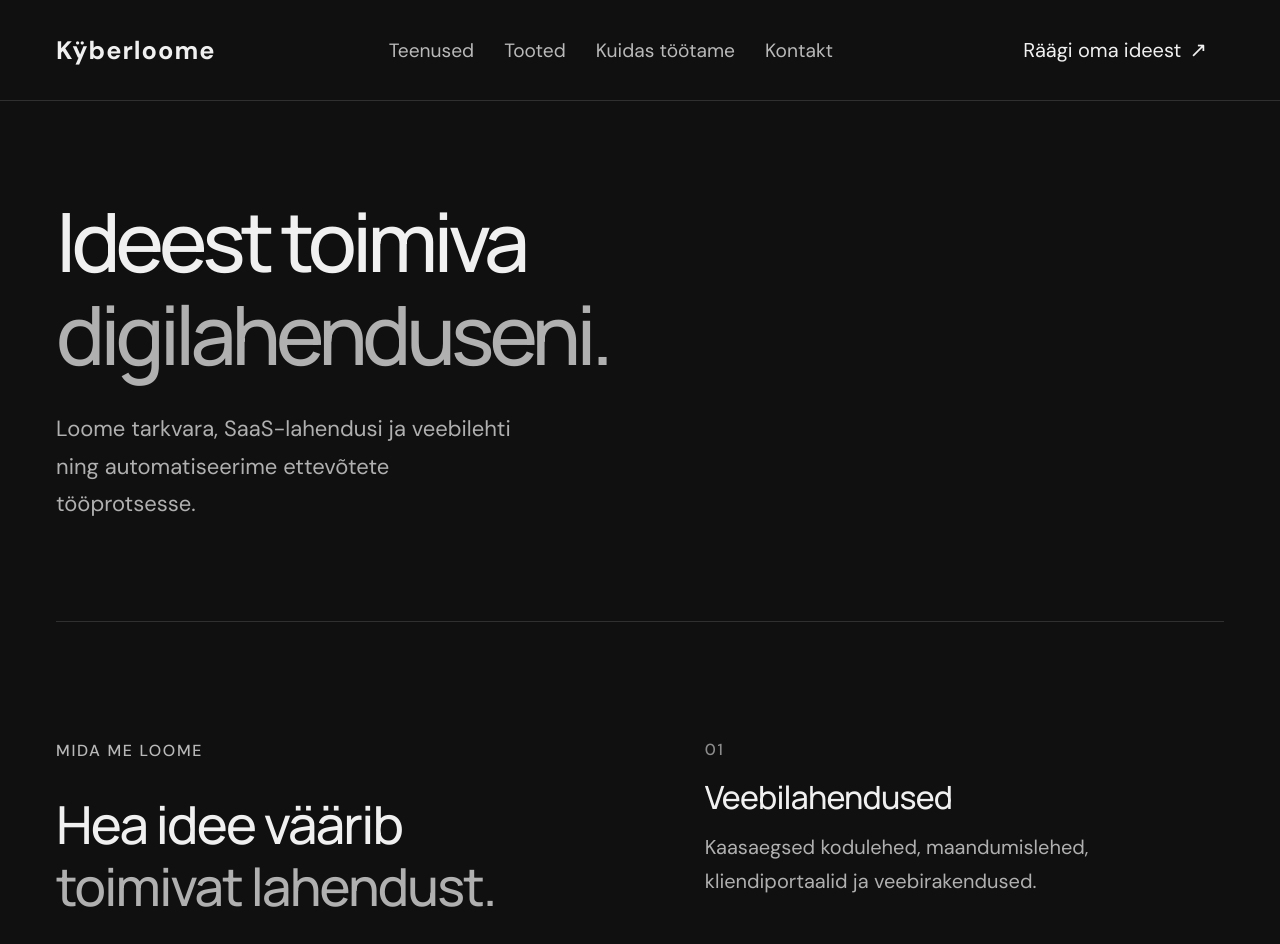
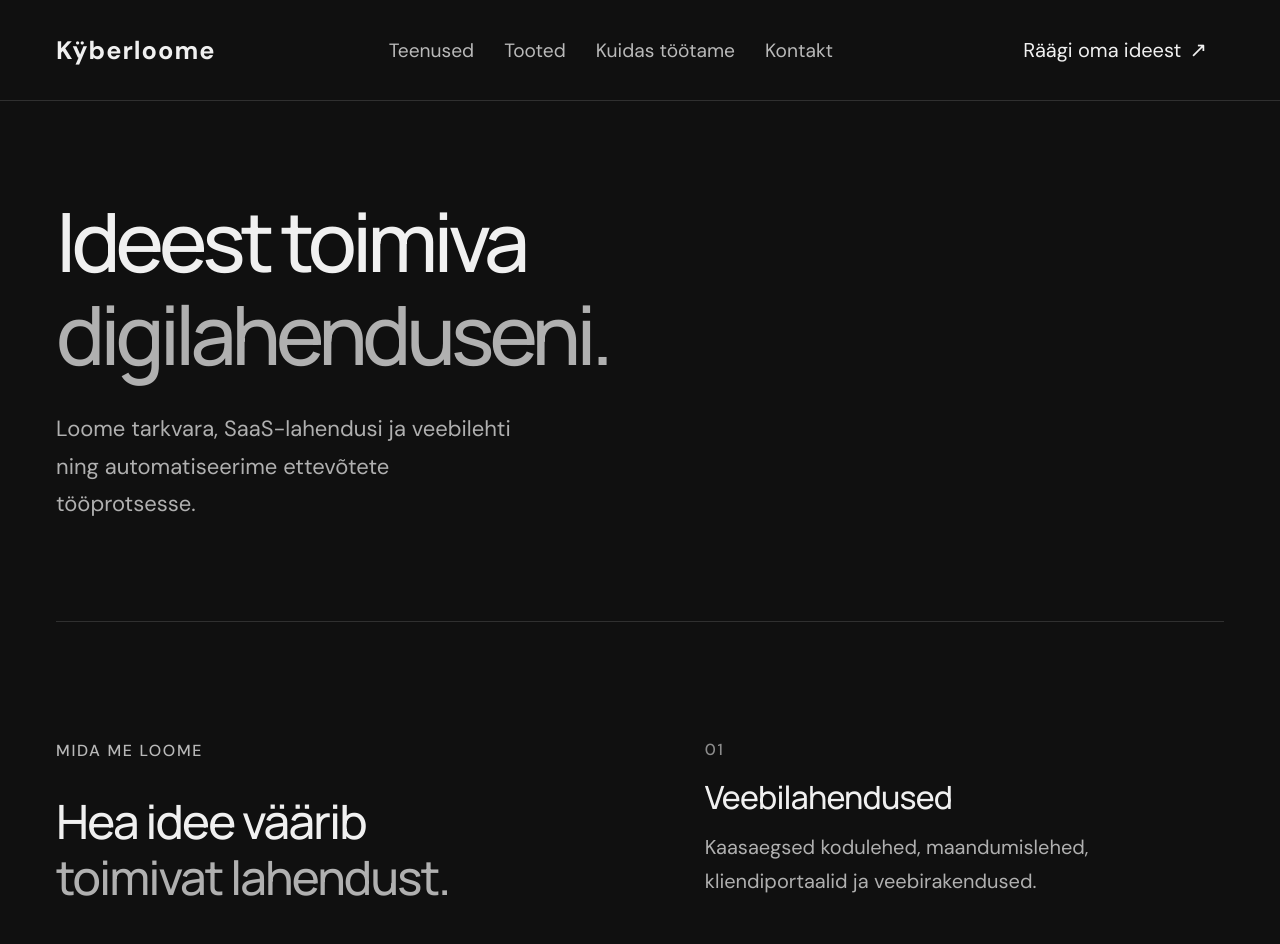
Before and after one commit to LauRRaud/Kyberloome, a Next.js app: page / in a window 1280 px wide. Shown: the top 944 px of the page. Built offline with nearby package versions, Linux system fonts and the light colour scheme.

Commit message:
Calm secondary heading scale

```diff
--- a/app/globals.css
+++ b/app/globals.css
@@ -202,3 +202,8 @@ nav{font-size:clamp(16px,1.5vw,22px)}
 .product-link{justify-content:space-between;gap:0;white-space:nowrap}
 .form-bottom .button{gap:0}
 @media (max-width:760px){.product-link{gap:0}.form-bottom .button{gap:0}}
+
+/* Keep the hero as the strongest typographic moment and calm the later headings. */
+.section h2{font-size:clamp(32px,3.7vw,50px)}
+.manifesto h2,.idea h2{font-size:clamp(34px,5vw,70px)}
+@media (max-width:760px){.section h2{font-size:clamp(29px,8vw,42px)}.manifesto h2,.idea h2{font-size:clamp(28px,6vw,42px)}}
```
